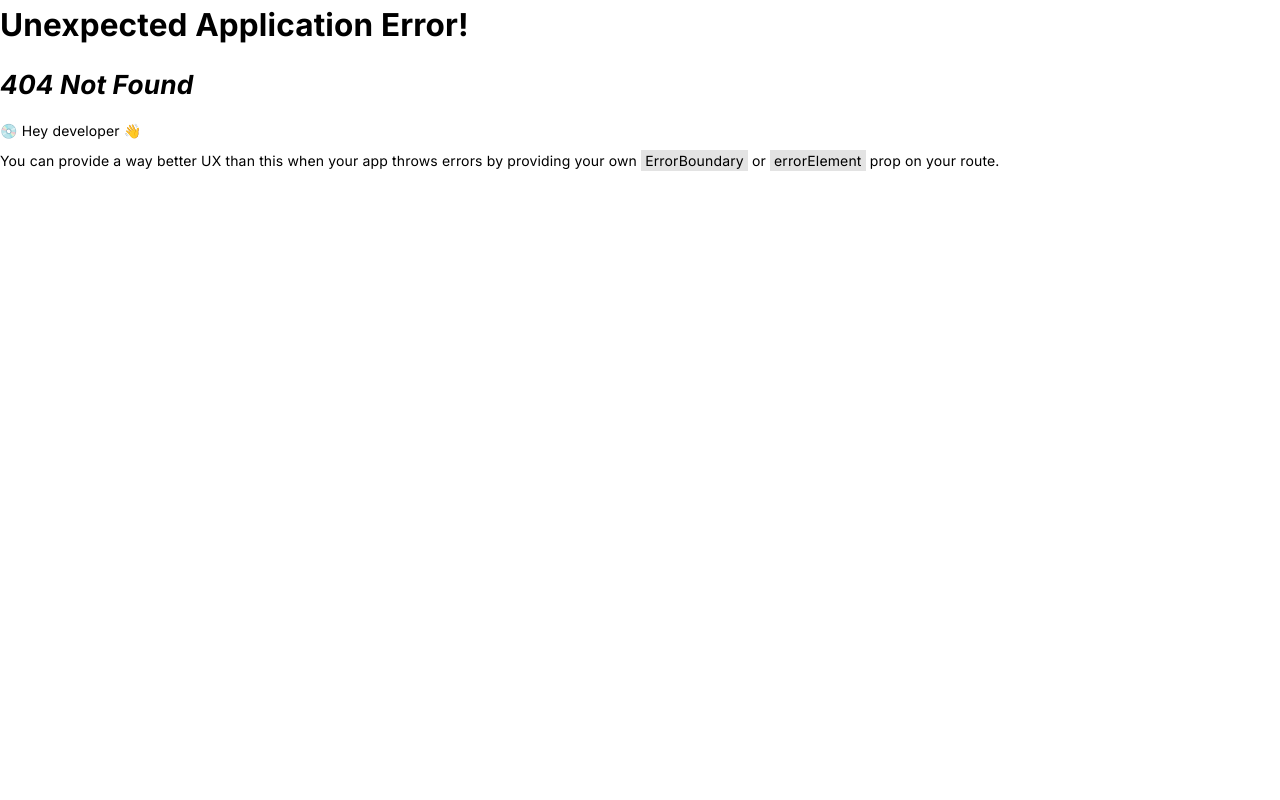
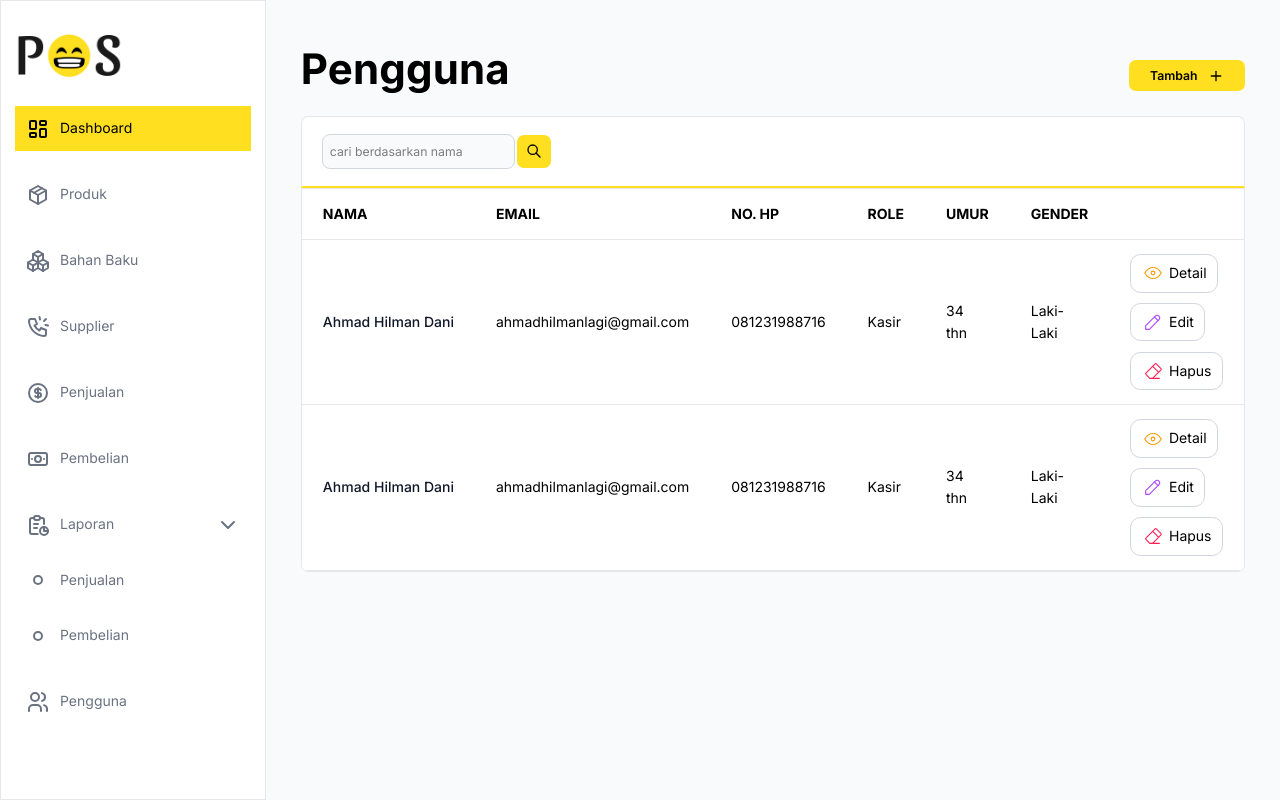
Before and after one commit to ahmadhilmandani/fe-emoji-pos, a React (Vite) app: page /users in a window 1280 px wide. Before the commit this address had no page. Built offline with nearby package versions, Linux system fonts and the light colour scheme.

Commit message:
update: index page of users (not connect with API)

```diff
--- a/src/components/Sidebar.jsx
+++ b/src/components/Sidebar.jsx
@@ -1,6 +1,6 @@
 import { Link } from "react-router"
 import LogoPos from "../assets/logo.png"
-import { IconCashBanknote, IconChevronDown, IconCoin, IconLayoutDashboard, IconPackage, IconPackages, IconPhoneRinging, IconPoint, IconReport } from "@tabler/icons-react"
+import { IconCashBanknote, IconChevronDown, IconCoin, IconLayoutDashboard, IconPackage, IconPackages, IconPhoneRinging, IconPoint, IconReport, IconUsers } from "@tabler/icons-react"
 
 export default function Sidebar() {
   return (
@@ -49,6 +49,10 @@ export default function Sidebar() {
           Pembelian
         </div>
       </div>
+      <Link to={'/users'} className="hover:bg-yellow-50 transition-all flex gap-3 items-center mt-6 p-3 text-gray-500">
+        <IconUsers />
+        Pengguna
+      </Link>
     </aside>
   )
 }
--- a/src/pages/Product/Index.jsx
+++ b/src/pages/Product/Index.jsx
@@ -33,7 +33,6 @@ export default function ProductIndex() {
   } else {
     return (
       <div>
-
         <header className="flex justify-between items-center gap-5">
           <h1>Produk</h1>
           <Button buttonType={'primary'} onClickProp={() => {
--- /dev/null
+++ b/src/pages/User/Index.jsx
@@ -0,0 +1,156 @@
+import { useNavigate } from "react-router"
+import Input from "../../components/Input"
+import Badge from "../../components/Badge"
+import Button from "../../components/Button"
+import { IconEraser, IconEye, IconPencil, IconPlus, IconSearch } from "@tabler/icons-react"
+
+export default function UserIndex() {
+  const navigate = useNavigate()
+
+  return (
+    <>
+      <div>
+        <header className="flex justify-between items-center gap-5">
+          <h1>Pengguna</h1>
+          <Button buttonType={'primary'} onClickProp={() => {
+            navigate('/product/add')
+          }}>
+            Tambah
+            <IconPlus size={16} className="group-hover:translate-x-0.5 transition-all" />
+          </Button>
+        </header>
+        <div>
+          <div className="flex justify-between items-center gap-5 bg-white p-5 rounded-t-lg border border-b-2 border-b-yellow-300 border-gray-200">
+            <div className="flex gap-1 items-stretch">
+              <Input
+                valueProp={''} placeholderProp={'cari berdasarkan nama'} typeProp={'text'} inputId={'cari'} onChangeProp={() => {
+                }} isRequired={false}
+              />
+              <div className="p-2.5 flex justify-center items-center aspect-square rounded-lg bg-yellow-300">
+                <IconSearch size={16} />
+              </div>
+            </div>
+            {/* <div className="flex items-center gap-3">
+              <b>
+                Tipe
+              </b>
+              <Badge>
+                Semua Produk
+              </Badge>
+              <Badge>
+                Produk Jadi
+              </Badge>
+              <Badge>
+                Produk Olahan
+              </Badge>
+              <Badge badgeType={'primary'} >
+                Layanan
+              </Badge>
+            </div> */}
+          </div>
+          <div className="w-full overflow-x-auto relative rounded-b-lg border border-gray-200 bg-white">
+            <table className="min-w-[320px] w-full text-left rtl:text-right">
+              <thead className="uppercase border-b border-gray-200">
+                <tr>
+                  <th scope="col" className="px-6 py-4 font-bold">
+                    Nama
+                  </th>
+                  <th scope="col" className="px-6 py-4 font-bold">
+                    Email
+                  </th>
+                  <th scope="col" className="px-6 py-4 font-bold">
+                    No. Hp
+                  </th>
+                  <th scope="col" className="px-6 py-4 font-bold">
+                    Role
+                  </th>
+                  <th scope="col" className="px-6 py-4 font-bold">
+                    Umur
+                  </th>
+                  <th scope="col" className="px-6 py-4 font-bold">
+                    Gender
+                  </th>
+                  <th scope="col" className="px-6 py-4 font-bold">
+                    <span className="sr-only">Edit</span>
+                  </th>
+                </tr>
+              </thead>
+              <tbody>
+                <tr className="bg-white border-b border-gray-200 hover:bg-gray-50/60">
+                  <th scope="row" className="px-6 py-4 font-medium text-gray-900 whitespace-nowrap">
+                    Ahmad Hilman Dani
+                  </th>
+                  <td className="px-6 py-4">
+                    ahmadhilmanlagi@gmail.com
+                  </td>
+                  <td className="px-6 py-4">
+                    081231988716
+                  </td>
+                  <td className="px-6 py-4">
+                    Kasir
+                  </td>
+                  <td className="px-6 py-4">
+                    34 thn
+                  </td>
+                  <td className="px-6 py-4">
+                    Laki-Laki
+                  </td>
+
+                  <td className="px-6 py-4 text-right relative flex items-center gap-3 flex-wrap">
+                    <button className="px-3 py-2 border border-gray-300 rounded-xl flex gap-1.5 items-center group hover:bg-amber-50 hover:border-amber-500 hover:cursor-pointer transition-all">
+                      <IconEye className="group-hover:-translate-y-0.5 transition-all stroke-amber-500" stroke={1.2} size={22} />
+                      Detail
+                    </button>
+                    <button className="px-3 py-2 border border-gray-300 rounded-xl flex gap-1.5 items-center group hover:bg-purple-50 hover:border-purple-500 hover:cursor-pointer transition-all">
+                      <IconPencil className="group-hover:-translate-y-0.5 transition-all stroke-purple-500" stroke={1.2} size={22} />
+                      Edit
+                    </button>
+                    <button className="px-3 py-2 border border-gray-300 rounded-xl flex gap-1.5 items-center group hover:bg-rose-50 hover:border-rose-500 hover:cursor-pointer transition-all">
+                      <IconEraser className="group-hover:-translate-y-0.5 transition-all stroke-rose-500" stroke={1.2} size={22} />
+                      Hapus
+                    </button>
+                  </td>
+                </tr>
+                <tr className="bg-white border-b border-gray-200 hover:bg-gray-50/60">
+                  <th scope="row" className="px-6 py-4 font-medium text-gray-900 whitespace-nowrap">
+                    Ahmad Hilman Dani
+                  </th>
+                  <td className="px-6 py-4">
+                    ahmadhilmanlagi@gmail.com
+                  </td>
+                  <td className="px-6 py-4">
+                    081231988716
+                  </td>
+                  <td className="px-6 py-4">
+                    Kasir
+                  </td>
+                  <td className="px-6 py-4">
+                    34 thn
+                  </td>
+                  <td className="px-6 py-4">
+                    Laki-Laki
+                  </td>
+
+                  <td className="px-6 py-4 text-right relative flex items-center gap-3 flex-wrap">
+                    <button className="px-3 py-2 border border-gray-300 rounded-xl flex gap-1.5 items-center group hover:bg-amber-50 hover:border-amber-500 hover:cursor-pointer transition-all">
+                      <IconEye className="group-hover:-translate-y-0.5 transition-all stroke-amber-500" stroke={1.2} size={22} />
+                      Detail
+                    </button>
+                    <button className="px-3 py-2 border border-gray-300 rounded-xl flex gap-1.5 items-center group hover:bg-purple-50 hover:border-purple-500 hover:cursor-pointer transition-all">
+                      <IconPencil className="group-hover:-translate-y-0.5 transition-all stroke-purple-500" stroke={1.2} size={22} />
+                      Edit
+                    </button>
+                    <button className="px-3 py-2 border border-gray-300 rounded-xl flex gap-1.5 items-center group hover:bg-rose-50 hover:border-rose-500 hover:cursor-pointer transition-all">
+                      <IconEraser className="group-hover:-translate-y-0.5 transition-all stroke-rose-500" stroke={1.2} size={22} />
+                      Hapus
+                    </button>
+                  </td>
+                </tr>
+              </tbody>
+            </table>
+          </div>
+        </div>
+      </div>
+    </>
+  )
+}
--- a/src/routes/index.jsx
+++ b/src/routes/index.jsx
@@ -6,6 +6,7 @@ import ProductIndex from "../pages/Product/Index";
 import ProductAdd from "../pages/Product/Add";
 import SupplierIndex from "../pages/Supplier/Index";
 import SupplierAdd from "../pages/Supplier/Add";
+import UserIndex from "../pages/User/Index";
 
 export const router = createBrowserRouter([
   {
@@ -32,6 +33,10 @@ export const router = createBrowserRouter([
         path: 'supplier/add',
         element: <SupplierAdd />
       },
+      {
+        path: 'users',
+        element: <UserIndex />
+      },
     ]
   },
   {
```
